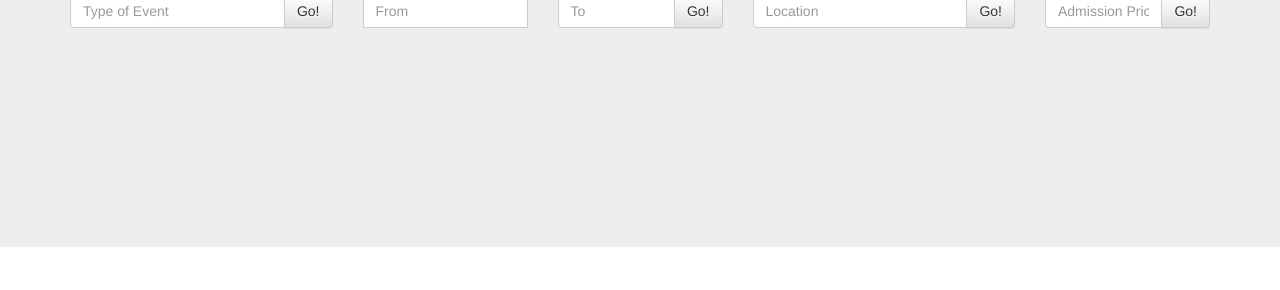
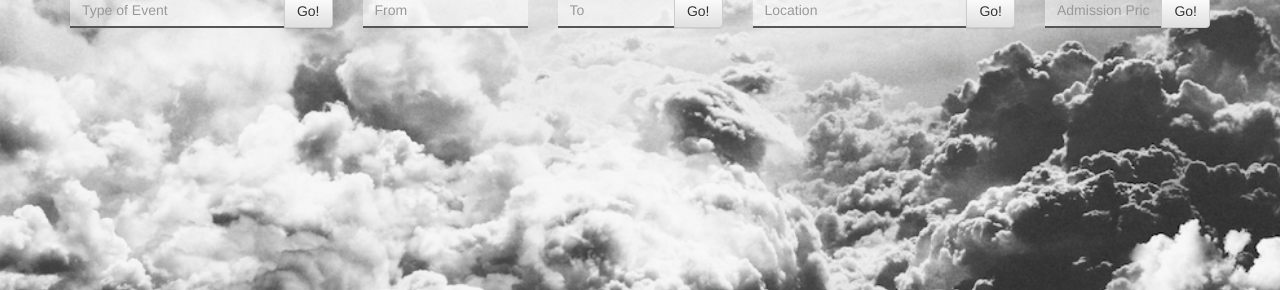
Before and after one commit to vtttn/event, a plain HTML site: page index.html in a window 1280 px wide. Shown: the part 225-515 px from the top of the page. Drawn offline with nearby package versions, Linux system fonts and the light colour scheme; no server answers.

Commit message:
little bit of css styling

```diff
--- a/css/style.css
+++ b/css/style.css
@@ -1,5 +1,11 @@
 .filterHeader {
-	height: 400px;
+	height: 100vh;
+	/*vh means viewport height*/
+	background-color: #e0e0e0;
+	width:auto;
+	background-image: url(../img/cover.png);
+	background-size: cover;
+	background-position: center;
 }
 .hideIt{
 	display: none;
@@ -11,6 +17,16 @@
 
 .filterSearch{
 	margin-bottom: 15px;
+}
+
+.filterSearchForm {
+	border: none;
+	border-bottom: 2px solid #555;
+	border-radius: 0px;
+	background-color: rgba(255,255,255,.5);
+	box-shadow: none;
+	transition: none;
+	color: #000;
 }
 
 .radioline{
--- a/index.html
+++ b/index.html
@@ -167,7 +167,7 @@
 			<!-- search 1 -->
 				  <div class="col-lg-3 col-md-6">
 				    <div class="input-group filterSearch">
-				      <input type="search" class="form-control" placeholder="Type of Event">
+				      <input type="search" class="filterSearchForm form-control" placeholder="Type of Event">
 				      <span class="input-group-btn">
 				        <button class="btn btn-default" type="button">Go!</button>
 				      </span>
@@ -176,12 +176,12 @@
 			<!-- search 2 -->
 					<div class="col-lg-2 col-md-3 col-sm-6 col-xs-6">
 				    <div class="input-group formStretch filterSearch">
-				      <input type="text" class="form-control" placeholder="From" id="from">
+				      <input type="text" class="filterSearchForm form-control" placeholder="From" id="from">
 				    </div>
 				  </div>
 				  <div class="col-lg-2 col-md-3 col-sm-6 col-xs-6">
 				    <div class="input-group filterSearch">
-				      <input type="text" class="form-control" placeholder="To" id="to">
+				      <input type="text" class="filterSearchForm form-control" placeholder="To" id="to">
 				      <span class="input-group-btn">
 				        <button class="btn btn-default" type="button">Go!</button>
 				      </span>
@@ -190,7 +190,7 @@
 			<!-- search 3 -->
 				<div class="col-lg-3 col-md-6">
 				    <div class="input-group filterSearch">
-				      <input type="text" class="form-control" placeholder="Location">
+				      <input type="text" class="filterSearchForm form-control" placeholder="Location">
 				      <span class="input-group-btn">
 				        <button class="btn btn-default" type="button">Go!</button>
 				      </span>
@@ -199,7 +199,7 @@
 			<!-- search 4 -->
 				<div class="col-lg-2 col-md-6">
 				    <div class="input-group filterSearch">
-				      <input type="text" class="form-control" placeholder="Admission Price">
+				      <input type="text" class="filterSearchForm form-control" placeholder="Admission Price">
 				      <span class="input-group-btn">
 				        <button class="btn btn-default" type="button">Go!</button>
 				      </span>
```
Also changed, not shown: newevent.html (+1 -0 lines), img/cover.png (added), 1 other file.
